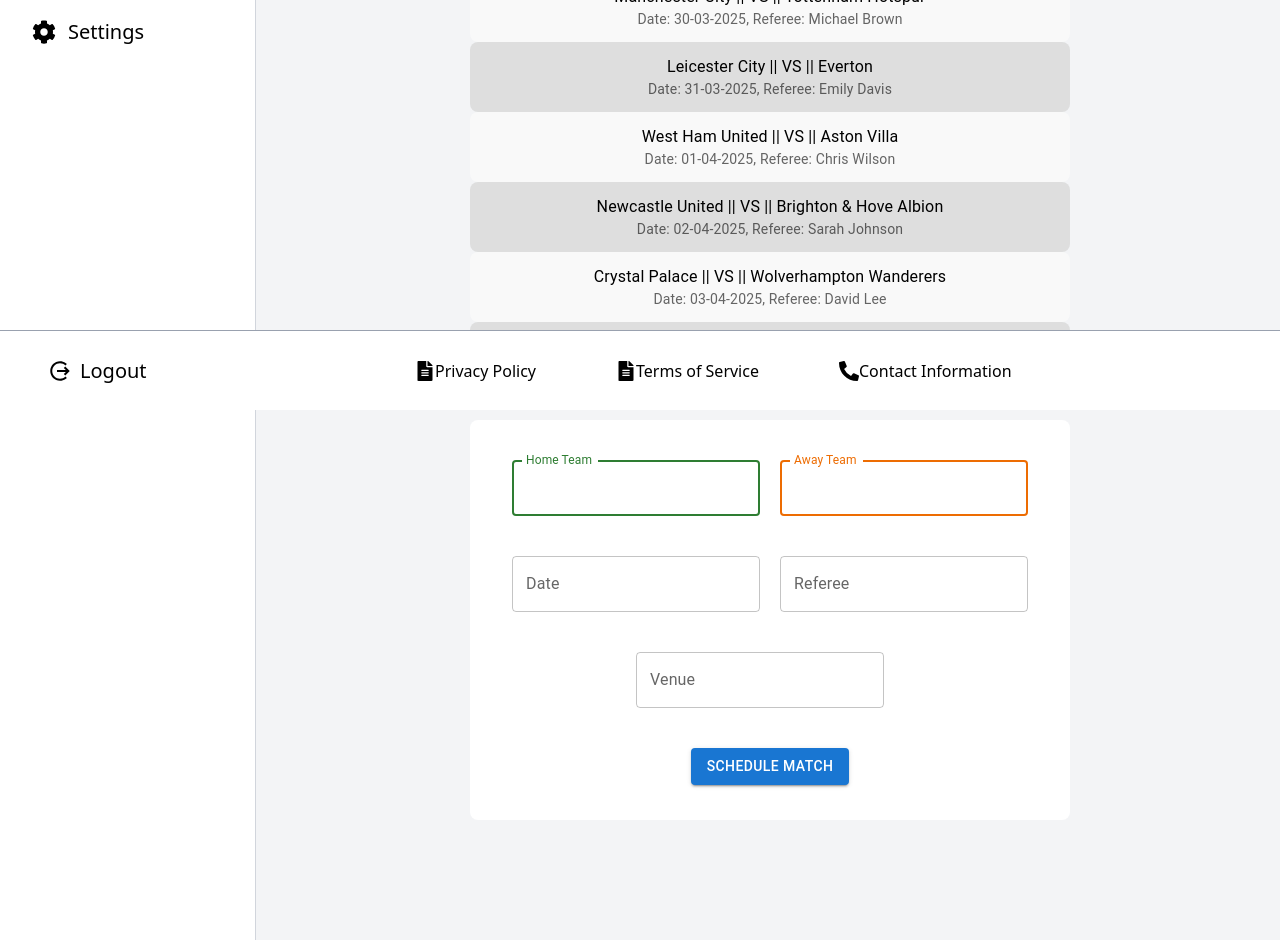
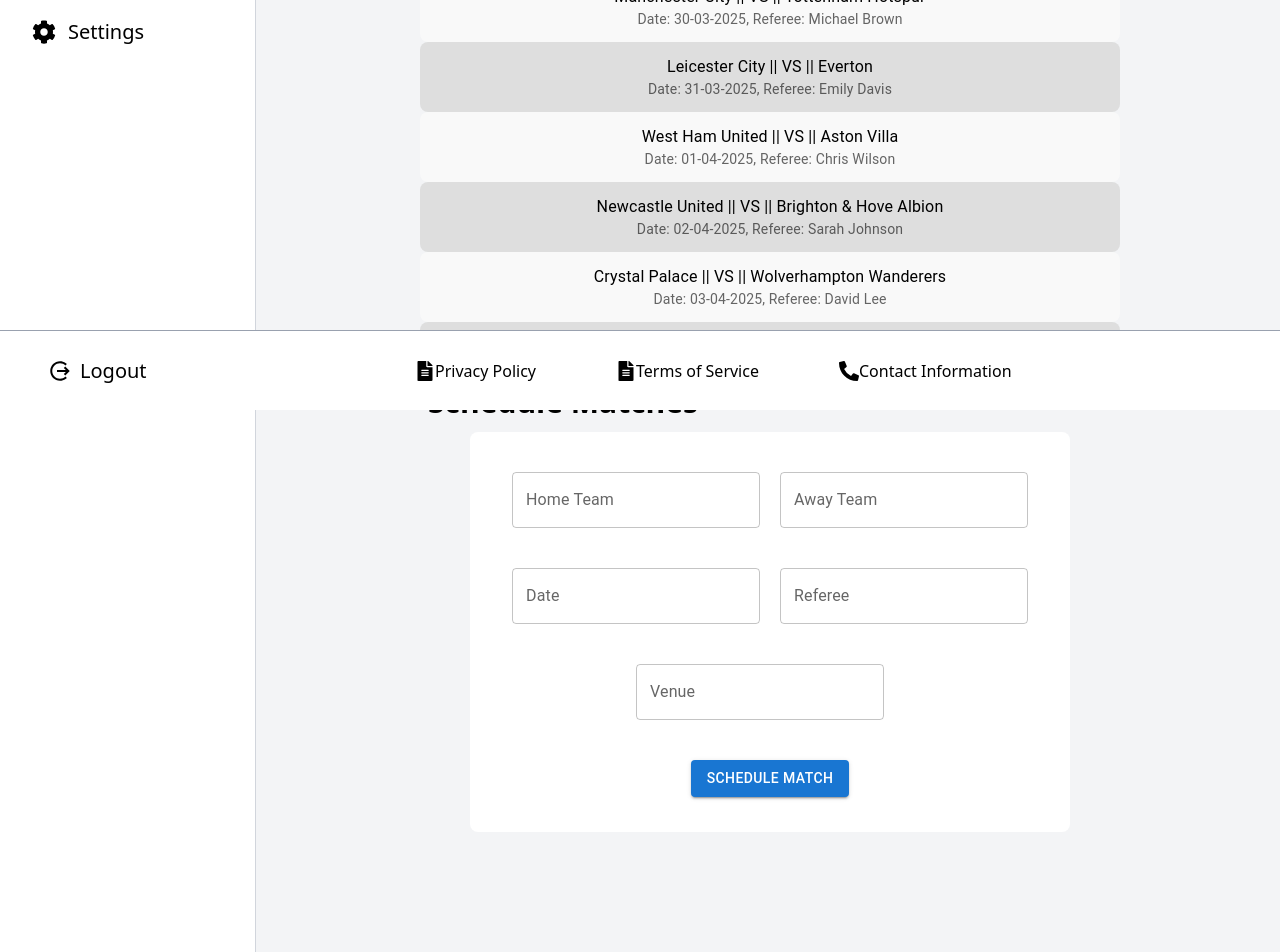
Before and after one commit to NoelKBoyd/goikon-tech, a Next.js app: page /admin/Matches in a window 1280 px wide. Shown: the part 390-1342 px from the top of the page. Built offline with nearby package versions, Linux system fonts and the light colour scheme.

Commit message:
touch ups

```diff
--- a/src/app/admin/Matches/page.js
+++ b/src/app/admin/Matches/page.js
@@ -171,20 +171,22 @@ const Matches = () => {
                                 </Search>
                             </div>
 
-                            <Box sx={{width: '100%', height: 500, maxWidth: 600, bgcolor: 'gray-100', borderRadius: '8px',}}>
-                                <FixedSizeList height={500} width={600} itemSize={70} itemCount={searchMatches.length} overscanCount={10}>
+                            <Box sx={{width: '100%', height: 500, maxWidth: 700, bgcolor: 'gray-100', borderRadius: '8px',}}>
+                                <FixedSizeList height={500} width={700} itemSize={70} itemCount={searchMatches.length} overscanCount={10}>
                                     {renderRow}
                                 </FixedSizeList>
                             </Box>
                         </div>
-                        <div className="pt-10 mb-30">
+                        <div className="pt-13 mb-30">
                             <h1 className="text-3xl pb-3 pl-2 flex justify-left">
                                 <strong>Schedule Matches</strong>
                             </h1>
+
+                            <div className="flex justify-center w-full">
                                 <Box sx={{width: '100%', height: 400, maxWidth: 600, bgcolor: 'background.paper', borderRadius: '8px',}}>
                                     <div className="pt-10">
-                                    <TextField id="outlined-basic" label="Home Team" variant="outlined" color="success" focused sx={{paddingRight: '20px'}}/>
-                                    <TextField id="outlined-basic" label="Away Team" variant="outlined" color="warning" focused/>
+                                        <TextField id="outlined-basic" label="Home Team" variant="outlined" color="success" sx={{paddingRight: '20px'}}/>
+                                        <TextField id="outlined-basic" label="Away Team" variant="outlined" color="warning"/>
                                     </div>
                                     <div className="pt-10">
                                         <TextField id="outlined-basic" label="Date" variant="outlined" sx={{paddingRight: '20px'}}/>
@@ -197,6 +199,7 @@ const Matches = () => {
                                         <Button variant="contained" color="primary">Schedule Match</Button>
                                     </div>
                                 </Box>
+                            </div>
                         </div>
                     </div>
                 </div>
--- a/src/app/admin/TeamsPage/page.js
+++ b/src/app/admin/TeamsPage/page.js
@@ -68,7 +68,7 @@ const Search = styled('div')(({ theme }) => ({
       paddingLeft: `calc(1em + ${theme.spacing(4)})`,
       transition: theme.transitions.create('width'),
       [theme.breakpoints.up('sm')]: {
-        width: '12ch',
+        width: '20ch',
         '&:focus': {
           width: '30ch',
         },
@@ -143,7 +143,7 @@ const TeamPage = () => {
                             </Search>
                         </div>
 
-                        <div className="pt-5">
+                        <div className="pt-1">
                             <TableContainer component={Paper} style={{ maxHeight: '500px', overflowY: 'auto' }}>
                                 <Table stickyHeader sx={{ minWidth: 700 }} aria-label="customized table">
                                     <TableHead>
--- a/src/app/admin/page.js
+++ b/src/app/admin/page.js
@@ -15,9 +15,9 @@ const AdminPage = () => {
                 <AdminSideBar className='col-start-1 col-end-2'/>
 
                 <div className='col-start-2 col-end-3 flex justify-center text-center'>
-                    <div className="pt-10">
+                    <div className="pt-10 w-full">
                         <h1 className="text-xl"><strong>Dashboard</strong></h1>
-                        <Calendar />
+                        <Calendar/>
                     </div>
                 </div>
             </main>
```
Lines whose indentation alone changed are shown as unchanged.
